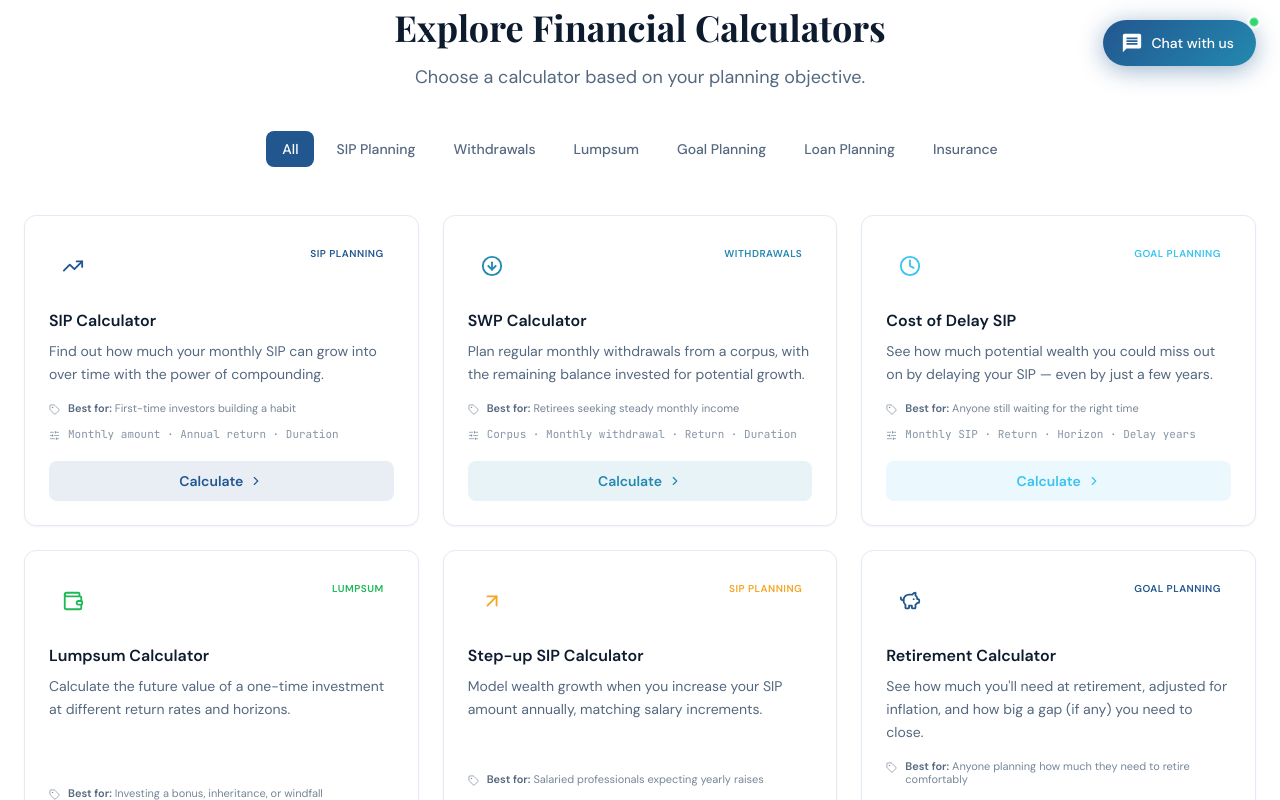
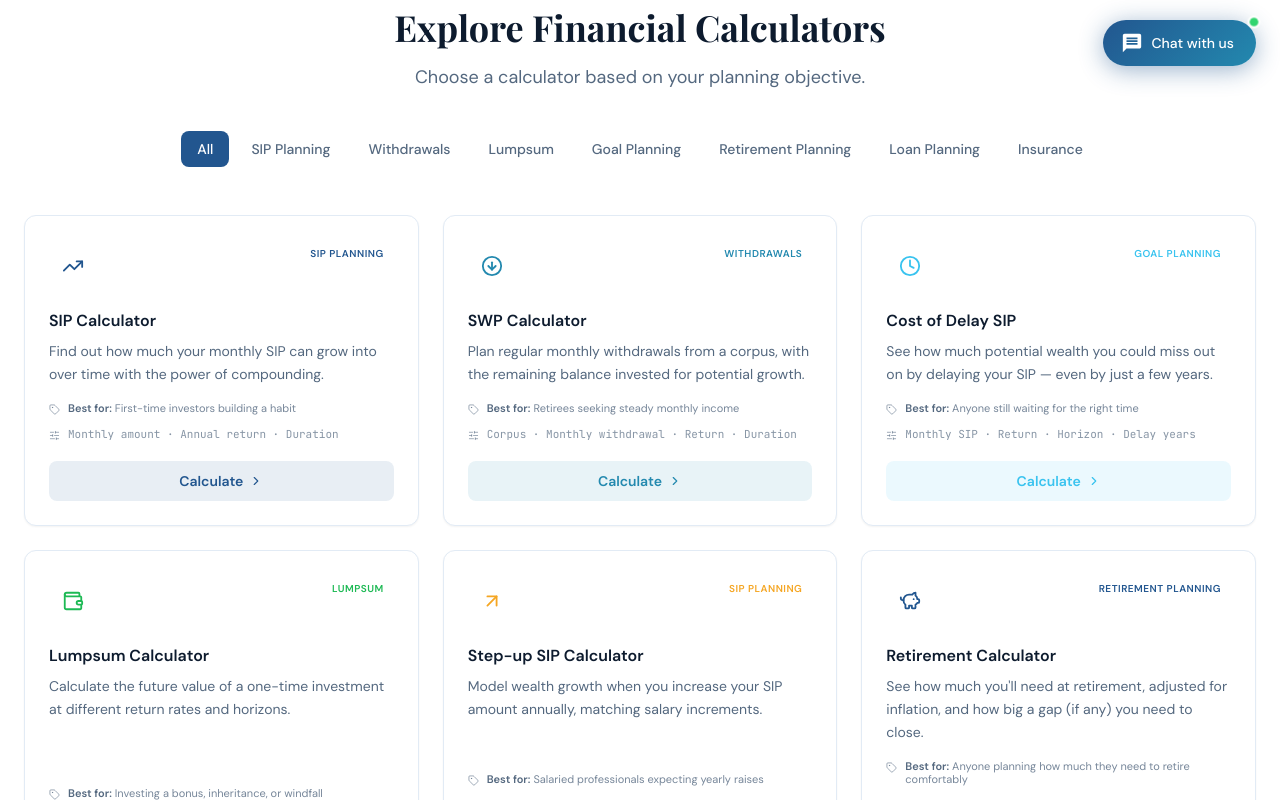
Before and after one commit to SwarikaaM/radds-v2, a React (Vite) app: page /calculators in a window 1280 px wide. Shown: the part 710-1510 px from the top of the page. Built offline with nearby package versions, Linux system fonts and the light colour scheme; a web font is replaced by a local one.

Commit message:
added retirement planning tab in calculator

```diff
--- a/src/data/calculators.js
+++ b/src/data/calculators.js
@@ -101,7 +101,7 @@ export const calculators = [
     shortDescription:
       "See how much you'll need at retirement, adjusted for inflation, and how big a gap (if any) you need to close.",
     icon: "PiggyBank",
-    category: "Goal Planning",
+    category: "Retirement Planning",
     route: "/calculators/retirement",
     inputsSummary: "Current age · Retirement age · Expenses · Existing corpus",
     bestFor: "Anyone planning how much they need to retire comfortably",
@@ -114,6 +114,7 @@ export const calculatorCategories = [
   "Withdrawals",
   "Lumpsum",
   "Goal Planning",
+  "Retirement Planning",
   "Loan Planning",
   "Insurance",
 ];
```
